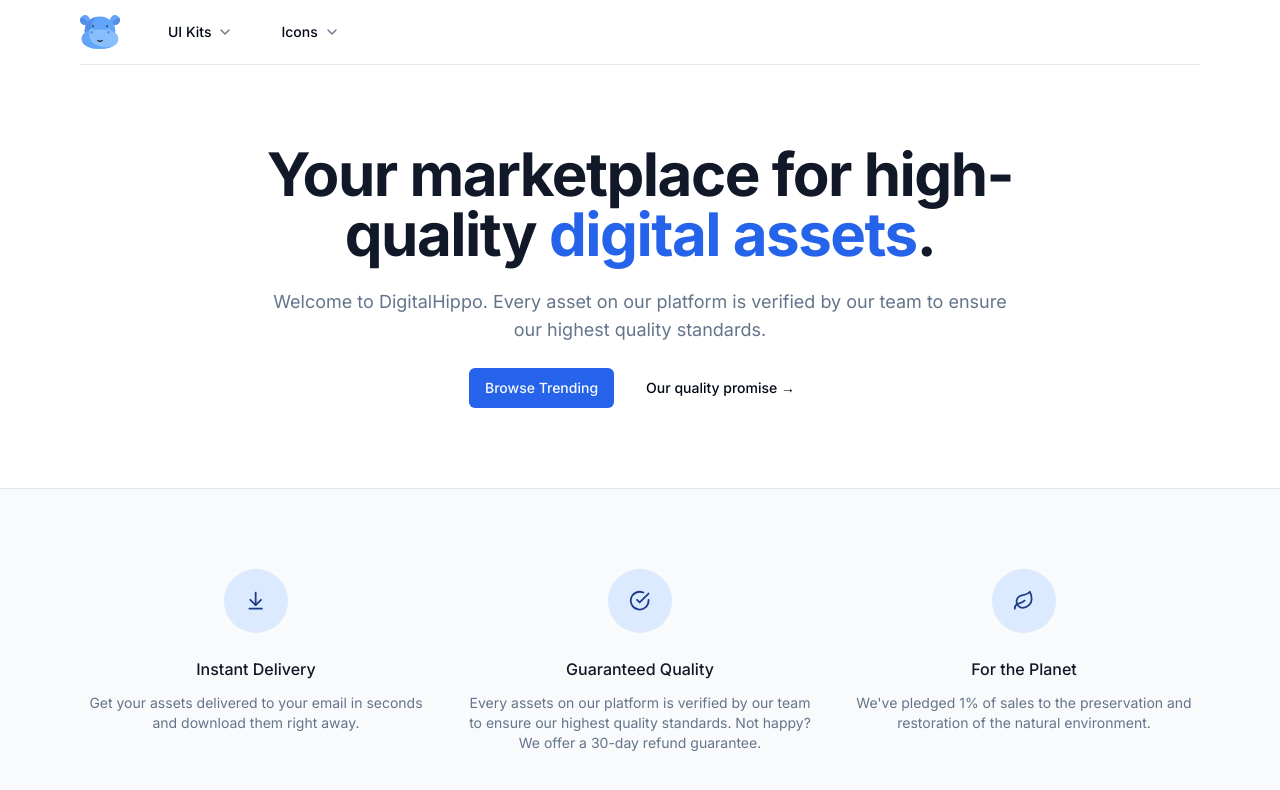
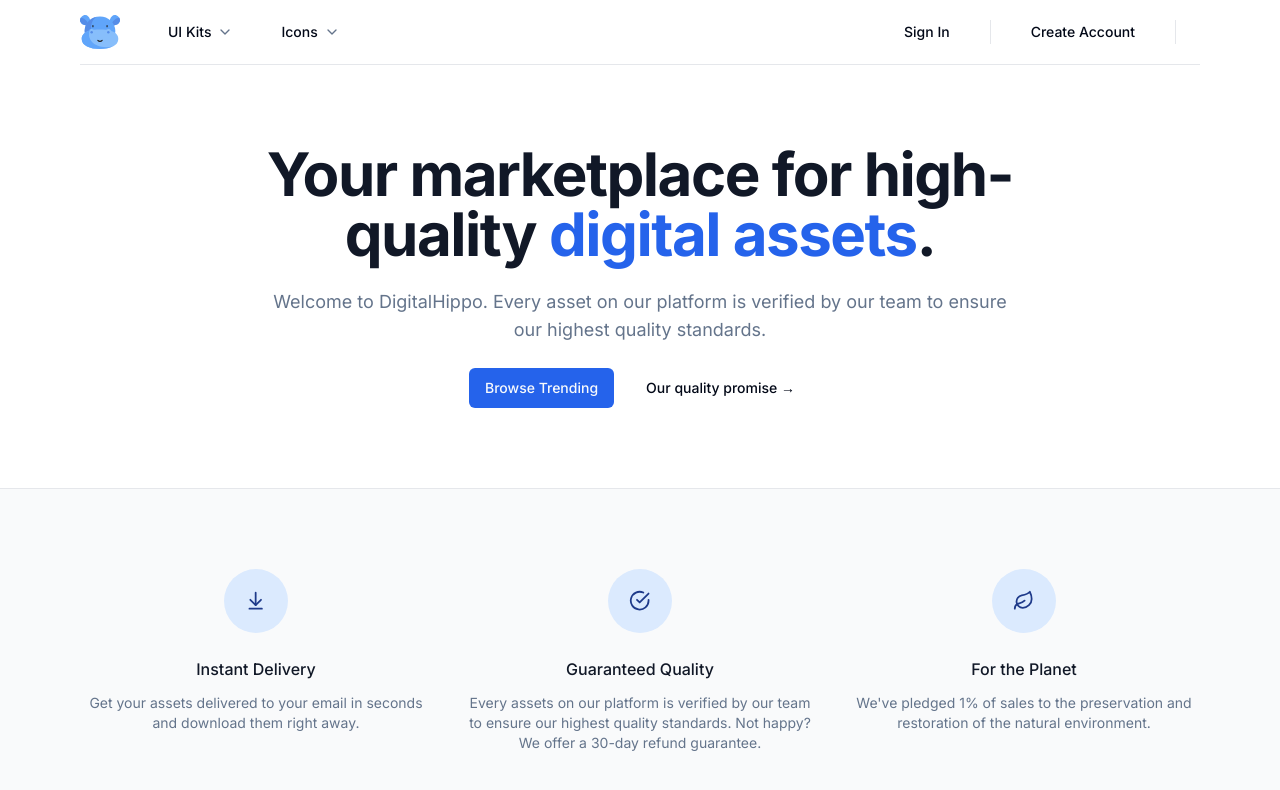
Before and after one commit to angelocarltoledo/digitalhippo, a Next.js app: page / in a window 1280 px wide. Shown: the top 790 px of the page. Built offline with nearby package versions, Linux system fonts and the light colour scheme.

Commit message:
Navbar updated. Cart missing

```diff
--- a/src/components/Navbar.tsx
+++ b/src/components/Navbar.tsx
@@ -2,8 +2,11 @@
 import MaxWidthWrapper from "./MaxWidthWrapper";
 import { Icons } from "./Icons";
 import NavItems from "./NavItems";
+import { buttonVariants } from "./ui/button";
 
 const Navbar = () => {
+  const user = null;
+
   return (
     <div className="bg-white sticky z-50 top-0 inset-x-0 h-16">
       <header className="relative bg-white">
@@ -19,6 +22,49 @@
               <div className="hidden z-50 lg:ml-8 lg:block lg:self-stretch">
                 <NavItems />
               </div>
+
+              <div className="ml-auto flex items-center">
+                <div className="hidden lg:flex lg:flex-1 lg:items-center lg:justify-end lg:space-x-6">
+                  {user ? null : (
+                    <Link
+                      href="/sign-in"
+                      className={buttonVariants({ variant: "ghost" })}
+                    >
+                      Sign In
+                    </Link>
+                  )}
+
+                  {user ? null : (
+                    <span className="h-6 w-px bg-gray-200" aria-hidden="true" />
+                  )}
+
+                  {user ? (
+                    <p></p>
+                  ) : (
+                    <Link
+                      href="/sign-up"
+                      className={buttonVariants({ variant: "ghost" })}
+                    >
+                      Create Account
+                    </Link>
+                  )}
+
+                  {user ? (
+                    <span className="h-6 w-px bg-gray-200" aria-hidden="true" />
+                  ) : null}
+
+                  {user ? null : (
+                    <div className="flex lg:ml-6">
+                      <span
+                        className="h-6 w-px bg-gray-200"
+                        aria-hidden="true"
+                      />
+                    </div>
+                  )}
+
+                  <div className="ml-4 flow-root lg:ml-6">{/* <Cart /> */}</div>
+                </div>
+              </div>
             </div>
           </div>
         </MaxWidthWrapper>
```
